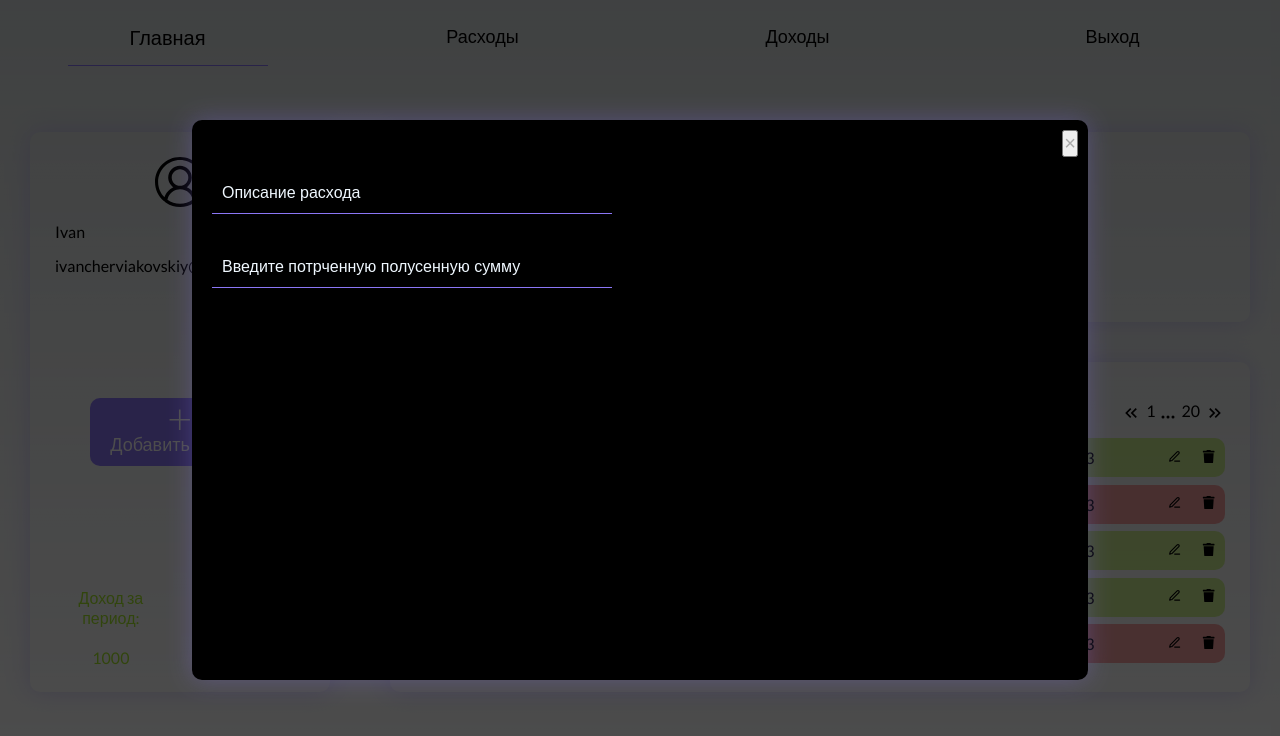
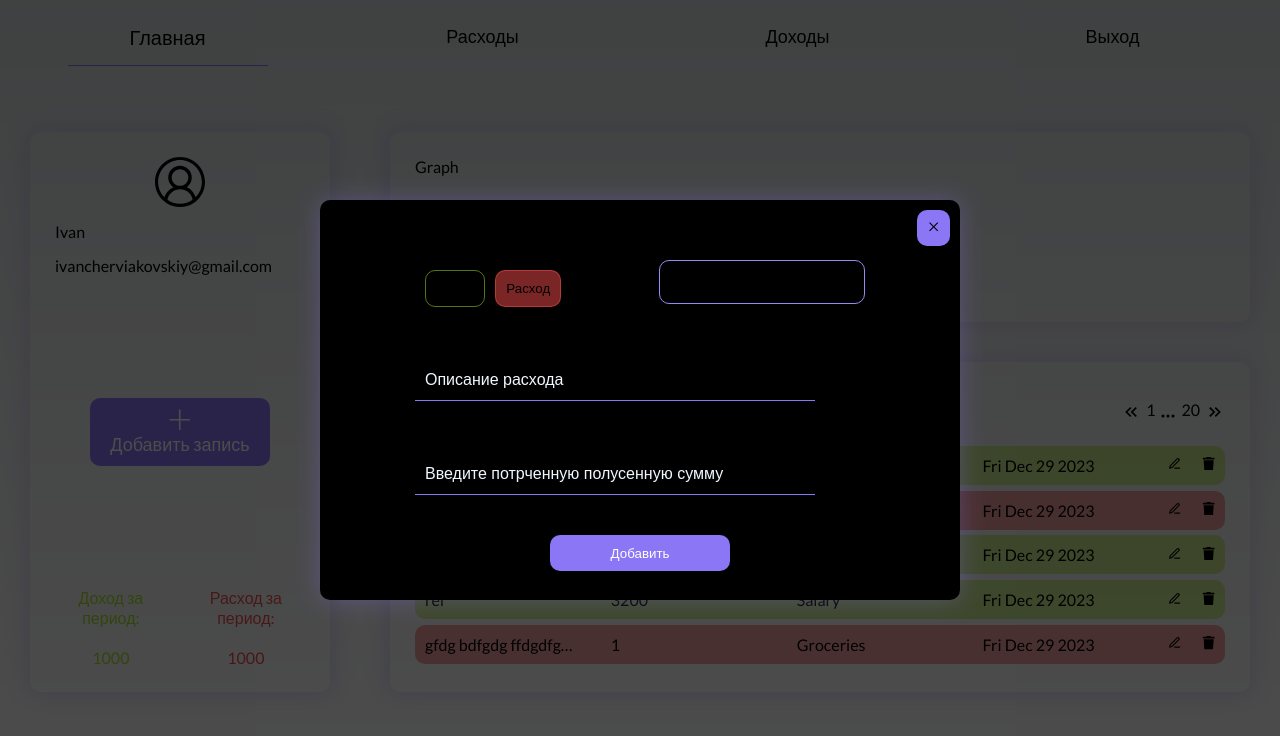
Before and after one commit to IvanChirik/expenses-app, a Next.js app in the folder client/: page / in a window 1280 px wide. Both pictures are taken after typing "Sample" into the empty fields and a click on the button "Добавить запись". Shown: the top 736 px of the page. Built offline with nearby package versions, Linux system fonts and the light colour scheme.

Commit message:
Added modal window content.

```diff
--- a/client/src/app/globals.css
+++ b/client/src/app/globals.css
@@ -32,6 +32,10 @@
   --callout-border-rgb: 172, 175, 176;
   --card-rgb: 180, 185, 188;
   --card-border-rgb: 131, 134, 135;
+  --primary-color: rgb(139, 118, 246);
+  --primary-hover-color: rgb(154, 137, 243);
+  --expense-block-color: rgba(244, 77, 77, 0.5);
+  --income-block-color: rgba(165, 230, 46, 0.5);
 }
 
 @media (prefers-color-scheme: dark) {
--- a/client/src/components/Cards/TransactionsCard/TransactionsCard.module.css
+++ b/client/src/components/Cards/TransactionsCard/TransactionsCard.module.css
@@ -7,6 +7,7 @@
     display: flex;
     justify-content: space-between;
     align-items: center;
+    margin-bottom: 10px;
 }
 
 .pagination {
--- a/client/src/components/Layouts/MainLayout/MainLayout.module.css
+++ b/client/src/components/Layouts/MainLayout/MainLayout.module.css
@@ -3,6 +3,7 @@
     display: flex;
     justify-content: space-around;
     padding: 10px;
+    transition: height 3s;
 }
 
 .link {
@@ -26,3 +27,16 @@
     min-height: 84vh;
     margin-bottom: 30px;
 }
+
+/*
+.additional-content {
+    display: none;
+}
+
+.navigate:hover {
+    height: 100px;
+}
+
+.navigate:hover .additional-content {
+    display: block;
+} */
--- a/client/src/components/Modal/Modal.module.css
+++ b/client/src/components/Modal/Modal.module.css
@@ -13,20 +13,81 @@
 
 .modal-content {
     background-color: #000;
-    padding: 20px;
-    box-shadow: 0px 0px 25px 0px rgba(139, 118, 246, 0.3);
-    border-radius: 10px;
-    width: 80%;
-    max-width: 70vw;
-    min-height: 70vh;
+    width: 50vw;
+    height: 50vh;
     position: relative;
 }
 
-.close {
-    color: #aaa;
+.dropdown-section {
+    display: flex;
+    justify-content: space-between;
+}
+
+.form {
+    min-width: 450px;
+    margin: auto;
+    display: flex;
+    flex-direction: column;
+    justify-content: center;
+    gap: 20px;
+}
+
+.form-button {
+    margin-top: 20px;
+    align-self: center;
+}
+
+.transaction-block {
+    display: flex;
+    flex-direction: column;
+    gap: 10px;
+    align-items: center;
+}
+
+.transaction-type-button {
+    border: none;
+    background: none;
+    padding: 10px;
+    cursor: pointer;
+    border-radius: 10px;
+}
+
+.button-block {
+    display: flex;
+    gap: 10px;
+}
+
+.income-type {
+    border: 1px solid var(--income-block-color);
+}
+
+.income-type:hover,
+.income-active {
+    background-color: var(--income-block-color);
+}
+
+.expense-type {
+    border: 1px solid var(--expense-block-color);
+}
+
+.expense-type:hover,
+.expense-active {
+    background-color: var(--expense-block-color);
+}
+
+
+
+.close-button {
     position: absolute;
     top: 10px;
     right: 10px;
-    font-size: 20px;
+    padding: 10px;
+    border: none;
+    border-radius: 10px;
+    background-color: var(--primary-color);
     cursor: pointer;
 }
+
+.close-button:hover {
+    background-color: var(--primary-hover-color);
+}
--- a/client/src/components/Modal/Modal.props.ts
+++ b/client/src/components/Modal/Modal.props.ts
@@ -5,4 +5,5 @@ import { HTMLAttributes } from "react";
 export interface IModal extends HTMLAttributes<HTMLDivElement> {
     isOpen: boolean;
     onClose: () => void;
+    dropdownType?: 'income' | 'expense'
 }
--- a/client/src/components/Modal/Modal.tsx
+++ b/client/src/components/Modal/Modal.tsx
@@ -1,24 +1,65 @@
-import React, { FC } from 'react';
+'use client';
+
+import React, { FC, FormEvent, MouseEvent, useState } from 'react';
 import styles from './Modal.module.css';
 import { IModal } from './Modal.props';
 import Label from '../UI/Label/Label';
 import Input from '../UI/Input/Input';
+import Card from '../UI/Card/Card';
+import { AiOutlineClose } from "react-icons/ai";
+import Dropdown from '../UI/Dropdown/Dropdown';
+import Button from '../UI/Button/Button';
+import cn from 'classnames';
 
-const Modal: FC<IModal> = ({ isOpen, onClose }) => {
+const Modal: FC<IModal> = ({ isOpen, onClose, dropdownType }) => {
+
+    const [activeTransactionButton, setActiveTransactionButton] = useState<'income' | 'expense'>('expense');
+
     return <>
         {isOpen && <div className={styles['modal-overlay']}>
-            <div className={styles['modal-content']}>
-                <form>
-                    <Label htmlFor='title'>Описание</Label>
-                    <Input id='title' placeholder='Описание расхода' />
-                    <Label htmlFor='amount'>Сумма</Label>
-                    <Input id='amount' placeholder='Введите потрченную полусенную сумму' type='number' inputMode='numeric' />
-
+            <Card className={styles['modal-content']}>
+                <form className={styles.form}>
+                    <div className={styles['dropdown-section']}>
+                        <div className={styles['transaction-block']}>
+                            <Label>Тип транзакции</Label>
+                            <div className={styles['button-block']}>
+                                <button
+                                    type='button'
+                                    onClick={() => setActiveTransactionButton('income')}
+                                    className={cn(styles['transaction-type-button'],
+                                        styles['income-type'], {
+                                        [styles['income-active']]: activeTransactionButton === 'income'
+                                    })}>Доход</button>
+                                <button
+                                    type='button'
+                                    onClick={() => setActiveTransactionButton('expense')}
+                                    className={cn(styles['transaction-type-button'],
+                                        styles['expense-type'], {
+                                        [styles['expense-active']]: activeTransactionButton === 'expense'
+                                    })}>Расход</button>
+                            </div>
+                        </div>
+                        <div>
+                            <Label>Категория</Label>
+                            <Dropdown options={['Продукты', 'Дом', 'Питомцы', 'Транспорт']} />
+                        </div>
+                    </div>
+                    <div>
+                        <Label htmlFor='title'>Описание</Label>
+                        <Input id='title' placeholder='Описание расхода' />
+                    </div>
+                    <div>
+                        <Label htmlFor='amount'>Сумма</Label>
+                        <Input id='amount'
+                            placeholder='Введите потрченную полусенную сумму'
+                            type='number'
+                            className={styles['number-input']} />
+                    </div>
+                    <Button className={styles['form-button']}>Добавить</Button>
                 </form>
-                <button className={styles.close} onClick={() => onClose()}>&times;</button>
-                <p>Содержимое модального окна здесь</p>
-            </div>
-        </div>}
+                <button className={styles['close-button']} onClick={() => onClose()}><AiOutlineClose /></button>
+            </Card>
+        </div >}
         <div></div></>
 };
 
--- /dev/null
+++ b/client/src/components/UI/Dropdown/Dropdown.module.css
@@ -0,0 +1,51 @@
+.dropdown {
+    position: relative;
+    display: inline-block;
+    cursor: pointer;
+    padding: 10px;
+    border: 1px solid var(--primary-hover-color);
+    border-radius: 10px;
+}
+
+.dropdown-title {
+    display: flex;
+    align-items: center;
+    gap: 20px;
+}
+
+.dropdown-content {
+    display: none;
+    position: absolute;
+    top: 42px;
+    background-color: black;
+    border: 1px solid var(--primary-hover-color);
+    border-radius: 10px;
+    min-width: 100px;
+    box-shadow: 0 8px 16px rgba(0, 0, 0, 0.2);
+    z-index: 1;
+}
+
+.dropdown-item {
+    border-radius: 10px;
+    padding: 10px;
+}
+
+.arrow {
+    font-size: 22px;
+    transition: transform 0.5s ease;
+}
+
+
+.active {
+    color: var(--primary-hover-color);
+    transform: rotate(-180deg);
+}
+
+
+.dropdown-item:hover {
+    background-color: var(--primary-color);
+}
+
+.dropdown:hover .dropdown-content {
+    display: block;
+}
--- /dev/null
+++ b/client/src/components/UI/Dropdown/Dropdown.props.ts
@@ -0,0 +1,6 @@
+import { HTMLAttributes, SelectHTMLAttributes } from "react";
+
+
+export interface IDropdownProps extends HTMLAttributes<HTMLDivElement> {
+    options: string | string[];
+}
--- /dev/null
+++ b/client/src/components/UI/Dropdown/Dropdown.tsx
@@ -0,0 +1,45 @@
+'use client';
+
+import { FC, ReactNode, useState } from 'react';
+import styles from './Dropdown.module.css';
+import { IDropdownProps } from './Dropdown.props';
+import { MdKeyboardArrowDown } from "react-icons/md";
+import cn from 'classnames';
+
+const Dropdown: FC<IDropdownProps> = ({ className, options, ...props }) => {
+    const [selectedItem, setSelectedItem] = useState<ReactNode>(null);
+    const [isDropdownOpen, setDropdownOpen] = useState<boolean>(false);
+
+    const handleItemClick = (item: ReactNode) => {
+        setSelectedItem(item);
+        setDropdownOpen(false);
+    };
+
+    const toggleDropdown = () => {
+        setDropdownOpen((prev) => !prev);
+    };
+
+    return (
+        <div className={styles.dropdown} {...props}>
+            <div
+                className={styles['dropdown-title']}
+                onClick={toggleDropdown}>
+                {selectedItem || "Выберите элемент"}&nbsp;<MdKeyboardArrowDown className={cn(styles.arrow, {
+                    [styles.active]: isDropdownOpen
+                })} />
+            </div>
+            {isDropdownOpen && (
+                <div className={styles['dropdown-content']}>
+                    {Array.isArray(options) && options.map(item =>
+                        <div className={styles['dropdown-item']} key={item} onClick={() => handleItemClick(item)}>
+                            {item}
+                        </div>
+                    )}
+                </div>
+            )}
+        </div>
+    );
+};
+
+
+export default Dropdown;
```
